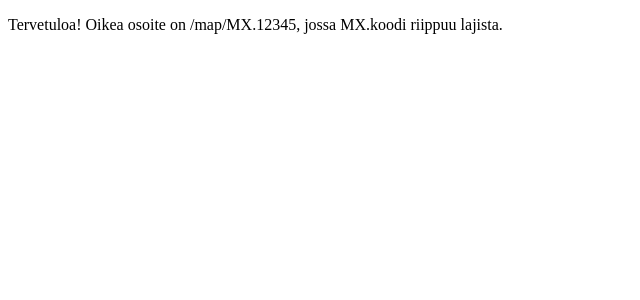
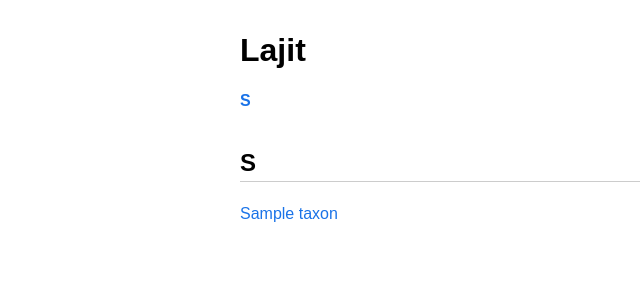
Before and after one commit to luomus/redlist_evaluation_tool, a Flask app: page / in a window 1280 px wide. Shown: the top 300 px of the page, without its empty margins (0-640 px from the left). Run offline with Flask 3, Linux system fonts and the light colour scheme; tables that the repository leaves empty hold one stand-in row (values such as "Sample post"); parts of the project's set-up code (start-up, migrations or seed data) failed here and were passed over.

Commit message:
Add all names to the front page

```diff
--- a/app.py
+++ b/app.py
@@ -38,7 +38,12 @@ def taxon_map(mx_id):
 
 @app.route('/')
 def frontpage():
-    return render_template('index.html')
+    from itertools import groupby
+    with Session() as db:
+        taxons = db.query(Taxon).order_by(Taxon.name).all()
+    # Group alphabetically by the first letter of the taxon nameq
+    grouped = [(letter, list(group)) for letter, group in groupby(taxons, key=lambda t: t.name[0].upper())]
+    return render_template('index.html', grouped=grouped)
 
 if __name__ == "__main__":
     from livereload import Server
--- a/templates/index.html
+++ b/templates/index.html
@@ -4,8 +4,33 @@
     <meta charset="UTF-8">
     <meta name="viewport" content="width=device-width, initial-scale=1" />
     <title>Etusivu</title>
+    <style>
+        body { font-family: sans-serif; max-width: 800px; margin: 2rem auto; padding: 0 1rem; }
+        h1 { margin-bottom: 1rem; }
+        .jump-links { margin-bottom: 2rem; line-height: 2; }
+        .jump-links a { margin-right: 0.4rem; text-decoration: none; color: #1a73e8; font-weight: bold; }
+        .jump-links a:hover { text-decoration: underline; }
+        h2 { margin-top: 2rem; border-bottom: 1px solid #ccc; padding-bottom: 0.25rem; }
+        ul { list-style: none; padding: 0; }
+        li { padding: 0.2rem 0; }
+        a { text-decoration: none; color: #1a73e8; }
+        a:hover { text-decoration: underline; }
+    </style>
 </head>
 <body>
-    <p>Tervetuloa! Oikea osoite on /map/MX.12345, jossa MX.koodi riippuu lajista.</p>
+    <h1>Lajit</h1>
+    <div class="jump-links">
+        {% for letter, _ in grouped %}
+        <a href="#{{ letter }}">{{ letter }}</a>
+        {% endfor %}
+    </div>
+    {% for letter, species in grouped %}
+    <h2 id="{{ letter }}">{{ letter }}</h2>
+    <ul>
+        {% for taxon in species %}
+        <li><a href="/map/{{ taxon.mx_id }}">{{ taxon.name }}</a></li>
+        {% endfor %}
+    </ul>
+    {% endfor %}
 </body>
 </html>
```
